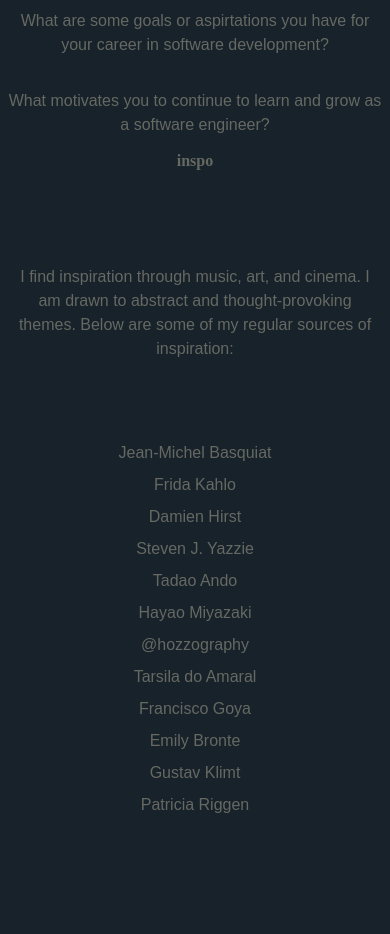
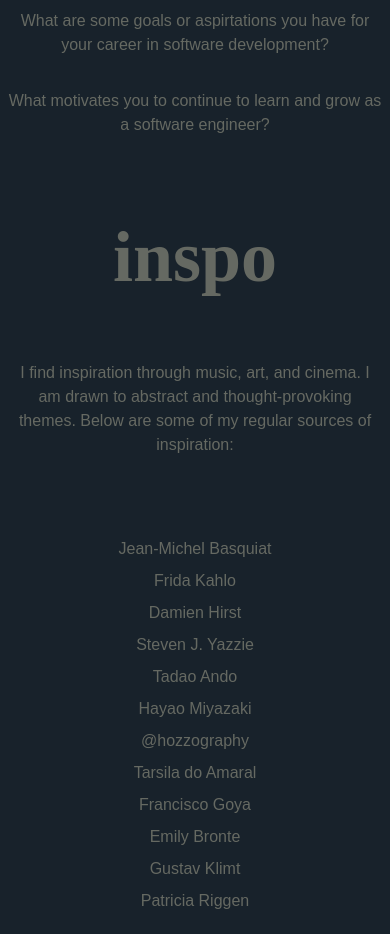
Before and after one commit to samanthacabrera/portfolio, a React (Create React App) app: page /about in a window 390 px wide. Shown: the part 1360-2294 px from the top of the page. Built offline with nearby package versions, Linux system fonts and the light colour scheme.

Commit message:
Enhance Inspo section with responsive styles and content updates

```diff
--- a/src/Inspo.js
+++ b/src/Inspo.js
@@ -3,8 +3,9 @@ import React from "react";
 function Inspo() {
   return (
     <div className="space-y-20">
-            <h2 className="subHeading">Inspo</h2>
-            <p>I find inspiration through music, art, and cinema. I am drawn to abstract and thought-provoking themes. Below are some of my regular sources of inspiration:</p>
+      <h2 className="subHeading pt-24 md:pb-12  md:text-9xl text-7xl">Inspo</h2>
+      <p>I find inspiration through music, art, and cinema. I am drawn to abstract and thought-provoking themes. Below
+        are some of my regular sources of inspiration:</p>
 
       <ul className="space-y-2">
         <li>Jean-Michel Basquiat</li>
```
Lines whose indentation alone changed are shown as unchanged.
